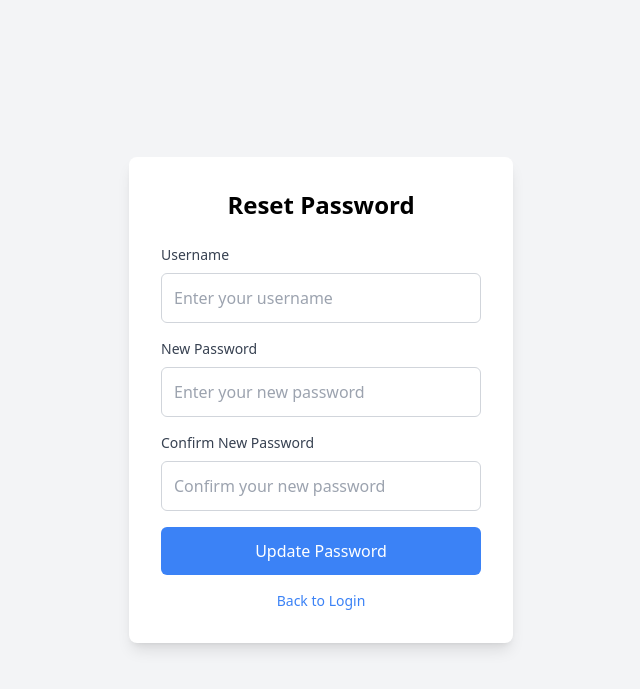
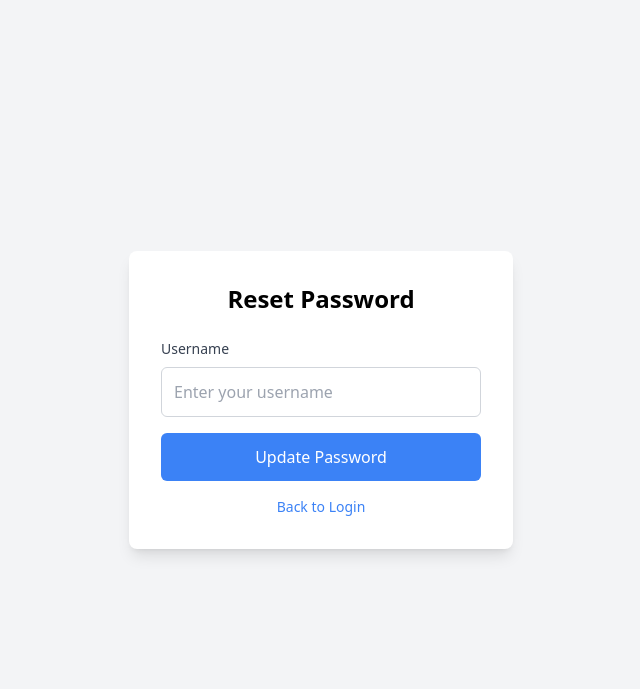
Before and after one commit to imrohitvk/PeerEvaluation, a Django app: page /forgetPassword/ in a window 1280 px wide. Shown: the top 689 px of the page, without its empty margins (319-959 px from the left). Run offline with Django 5.2, Linux system fonts and the light colour scheme; some libraries are stand-ins or nearby versions.

Commit message:
Minor changes

```diff
--- a/app/templates/EvalMailTemplate.html
+++ b/app/templates/EvalMailTemplate.html
@@ -71,8 +71,6 @@
             <p>We kindly request you to complete the evaluation as soon as possible.</p>
             <p>Your feedback is highly valuable and will contribute significantly to the success of the evaluation
                 process.</p>
-            <p>Please click the button below to access the document and submit your evaluation:</p>
-            <a href="{{ evaluation_link }}" class="cta-button">Start Evaluation</a>
             <p>If you have any questions, feel free to contact us.</p>
             <p>Thank you for your time and effort!</p>
             <p>Best regards,<br>The Peer Evaluation Team</p>
--- a/app/templates/changePassword.html
+++ b/app/templates/changePassword.html
@@ -25,23 +25,6 @@
                     placeholder="Enter your username">
             </div>
 
-            <!-- New Password -->
-            <div class="mb-4">
-                <label for="password" class="block text-sm font-medium text-gray-700">New Password</label>
-                <input type="password" id="password" name="password"
-                    class="mt-2 p-3 w-full border border-gray-300 rounded-md focus:outline-none focus:ring-2 focus:ring-blue-500"
-                    placeholder="Enter your new password">
-            </div>
-
-            <!-- Confirm New Password -->
-            <div class="mb-4">
-                <label for="confirmPassword" class="block text-sm font-medium text-gray-700">Confirm New
-                    Password</label>
-                <input type="password" id="confirmPassword" name="confirmPassword"
-                    class="mt-2 p-3 w-full border border-gray-300 rounded-md focus:outline-none focus:ring-2 focus:ring-blue-500"
-                    placeholder="Confirm your new password">
-            </div>
-
             <!-- Submit Button -->
             <div class="flex justify-center mb-4">
                 <button type="submit"
--- a/app/views.py
+++ b/app/views.py
@@ -21,6 +21,50 @@ import requests
 # import google.generativeai as genai
 import json
 import base64
+
+base_url = "http://127.0.0.1:8080/"
+
+
+import random
+import array
+
+def generate_password(length):
+    MAX_LEN = 12
+
+    DIGITS = ['0', '1', '2', '3', '4', '5', '6', '7', '8', '9']
+    LOCASE_CHARACTERS = ['a', 'b', 'c', 'd', 'e', 'f', 'g', 'h',
+                        'i', 'j', 'k', 'm', 'n', 'o', 'p', 'q',
+                        'r', 's', 't', 'u', 'v', 'w', 'x', 'y',
+                        'z']
+
+    UPCASE_CHARACTERS = ['A', 'B', 'C', 'D', 'E', 'F', 'G', 'H',
+                        'I', 'J', 'K', 'M', 'N', 'O', 'P', 'Q',
+                        'R', 'S', 'T', 'U', 'V', 'W', 'X', 'Y',
+                        'Z']
+
+    SYMBOLS = ['@', '#', '$', '%', '=', ':', '?', '.', '/', '|', '~', '>',
+            '*', '(', ')', '<']
+
+    COMBINED_LIST = DIGITS + UPCASE_CHARACTERS + LOCASE_CHARACTERS + SYMBOLS
+
+    rand_digit = random.choice(DIGITS)
+    rand_upper = random.choice(UPCASE_CHARACTERS)
+    rand_lower = random.choice(LOCASE_CHARACTERS)
+    rand_symbol = random.choice(SYMBOLS)
+
+    temp_pass = rand_digit + rand_upper + rand_lower + rand_symbol
+
+    for x in range(MAX_LEN - 4):
+        temp_pass = temp_pass + random.choice(COMBINED_LIST)
+
+        temp_pass_list = array.array('u', temp_pass)
+        random.shuffle(temp_pass_list)
+
+    password = ""
+    for x in temp_pass_list:
+            password = password + x
+
+    return password
 
 
 # NOTE: Send email to the assigned peer
@@ -87,7 +131,7 @@ def setPeerEval(document_instances):
                 peer_evaluations_assigned[document.id] += 1
                 current_assigned_count += 1
                 # encoded_doc_id = encode_id(str(document.id) + " " + str(student.uid))
-                evaluation_link = f"http://127.0.0.1:8000/studentEval/{document.id}/{student.uid}/"
+                evaluation_link = f"{base_url}studentEval/{document.id}/{student.uid}/"
                 send_peer_evaluation_email(evaluation_link, email)
 
                 if current_assigned_count == num_peers:
@@ -618,6 +662,15 @@ def studentEval(request, doc_id, eval_id):
     return render(request, 'AssignmentView.html', context)
 
 
+def forgot_password(request):
+    if request.method == 'POST':
+        # Fetch the user object based on the provided email
+        user = User.objects.filter(email=request.POST.get('email')).first()
+        if user:
+            token = base64.b64encode(os.urandom(24)).decode('utf-8')
+            # Send email
+
+
 # # NOTE: Send email to the assigned peer
 # def send_peer_evaluation_email(evaluation_link, email_id):
 #     """
```
Also changed, not shown: app/templates/ForgotPasswordMailTemplate.html (added), db.sqlite3.
